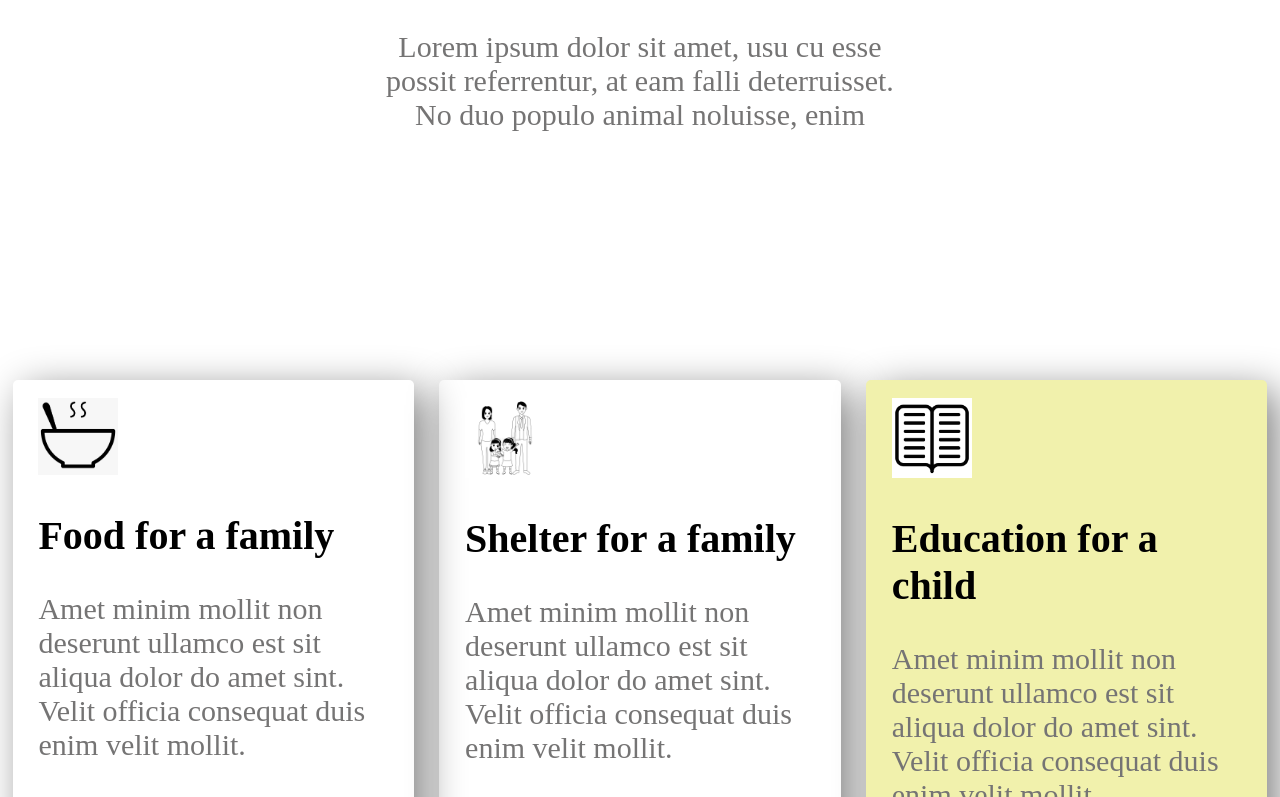
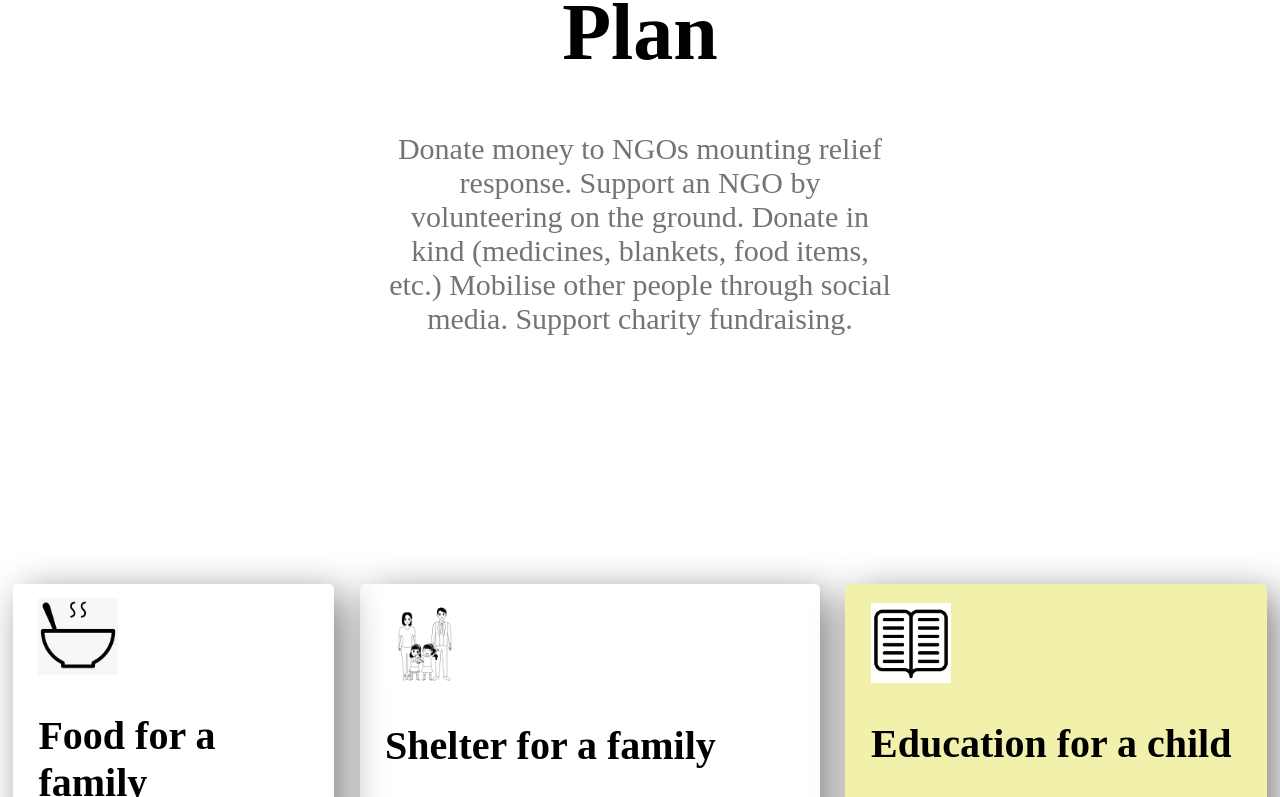
Before and after one commit to bandhanghosh99/Assignment-1-Hero, a plain HTML site: page index.html in a window 1280 px wide. Shown: the part 2020-2817 px from the top of the page. Drawn offline with Linux system fonts and the light colour scheme.

Commit message:
Finally Done

```diff
--- a/index.html
+++ b/index.html
@@ -17,8 +17,7 @@
         <h1>
             Donate Today
         </h1>
-        <p>Lorem ipsum dolor sit amet, usu cu esse possit referrentur, at eam falli
-        deterruisset. No duo populo animal noluisse, enim</p>
+        <p>Gather emergency supplies, including non-perishable food and water. Store at least 1 gallon of water per day for each person and each pet. Store at least a 3-day supply. Listen to your local radio or television station for updates.</p>
         <div class="flex">
             <p class="taka"><b>100tk</b></p>
             <p class="taka two"><b>200tk</b></p>
@@ -28,34 +27,30 @@
         <input id="brd" type="text" placeholder="Other Amount (Taka)"><br>
         <a class="link-button" target="_blank" href="https://www.facebook.com/dextarous.thief">Donate Now</a>
         <h1>Our Donate Plan</h1>
-        <p>Lorem ipsum dolor sit amet, usu cu esse possit referrentur, at eam falli
-        deterruisset. No duo populo animal noluisse, enim</p>
+        <p>
+            Donate money to NGOs mounting relief response.
+            Support an NGO by volunteering on the ground.
+            Donate in kind (medicines, blankets, food items, etc.)
+            Mobilise other people through social media.
+            Support charity fundraising.
+        </p>
     </div>
     <div class="details">
         <div class="food">
             <img class="img-s" src="donate-today-main\icons\New folder/food.jpg" alt="">
             <h2>Food for a family</h2>
-            <p>Amet minim mollit non deserunt
-            ullamco est sit aliqua dolor do amet
-            sint. Velit officia consequat duis enim
-            velit mollit.</p>
+            <p>From Sunday roast to mid-week pasta, we've rounded up the top 15 family meals as voted by you. Not only have we rounded up the classics, we've given them a twist too! Come and see for yourselves</p>
         </div>
         <div class="food">
             <img class="img-s" src="donate-today-main\icons\New folder/family.jpg" alt="">
             <h2>Shelter for a family</h2>
-            <p>Amet minim mollit non deserunt
-            ullamco est sit aliqua dolor do amet
-            sint. Velit officia consequat duis enim
-            velit mollit.</p>
+            <p>Shelter can be a lifeline for survivors and families escaping dangerous abusers. Families in our shelters live in private apartments within the shelter, and have their own bedrooms and kitchens. Shelter staff strive to ensure that clients are made to feel welcome, comfortable, and safe in every way possible.</p>
 
         </div>
         <div id="edu" class="food">
             <img class="img-s" src="donate-today-main\icons\New folder/education.jpg" alt="">
             <h2>Education for a child</h2>
-            <p>Amet minim mollit non deserunt
-            ullamco est sit aliqua dolor do amet
-            sint. Velit officia consequat duis enim
-            velit mollit.</p>
+            <p>Education is the essential thing for our life, and it helps in the growth of human civilization. Education is necessary to understand the universe around us and convert it into something more beneficial. With the help of knowledge, we can develop a new perspective for our life.</p>
         </div>
     </div>
     <footer id="back-col">
```
